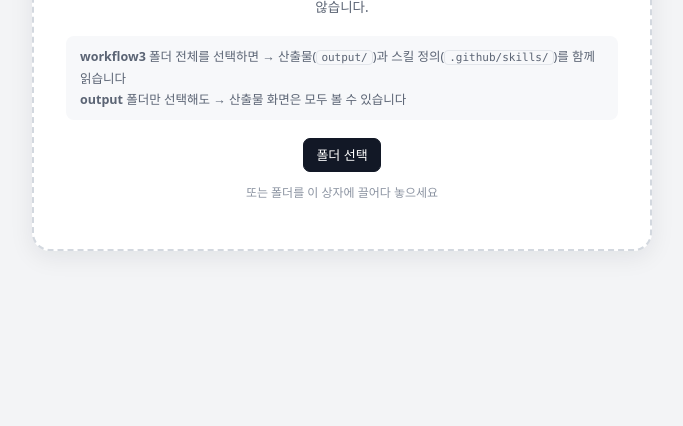
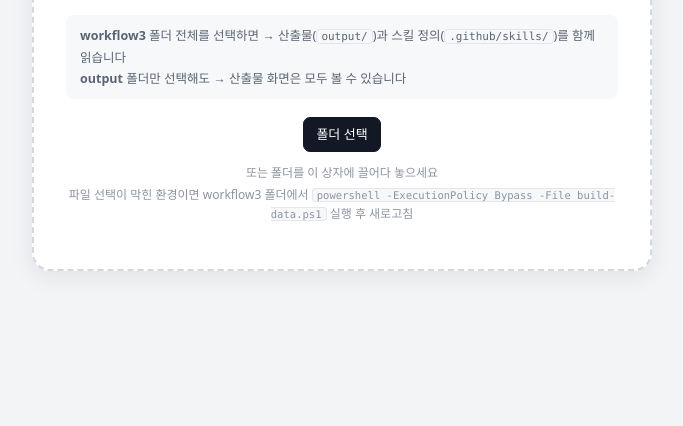
Before and after one commit to kingscom/workflow3, a plain HTML site: page docs/step1.html in a window 1280 px wide. Shown: the part 374-800 px from the top of the page, without its empty margins (298-981 px from the left). Drawn offline with Linux system fonts and the light colour scheme.

Commit message:
Load viewer data from a local bundle instead of a folder picker
Browser file pickers trigger the corporate DLP export policy. build-data.ps1 bundles output md and SKILL.md into docs/data.js (git-ignored), which the viewer loads via a script tag.

```diff
--- a/docs/common.js
+++ b/docs/common.js
@@ -691,6 +691,7 @@ const SHELL = `
     <div class="path"><b>workflow3</b> 폴더 전체를 선택하면 → 산출물(<code>output/</code>)과 스킬 정의(<code>.github/skills/</code>)를 함께 읽습니다<br><b>output</b> 폴더만 선택해도 → 산출물 화면은 모두 볼 수 있습니다</div>
     <div class="acts"><button class="btn primary" id="pickBtn" type="button">폴더 선택</button></div>
     <p style="margin-top:12px;font-size:12px;color:var(--faint)">또는 폴더를 이 상자에 끌어다 놓으세요</p>
+    <p style="font-size:12px;color:var(--faint)">파일 선택이 막힌 환경이면 workflow3 폴더에서 <code>powershell -ExecutionPolicy Bypass -File build-data.ps1</code> 실행 후 새로고침</p>
     <div class="err" id="err"></div>
   </div>
 </div>
@@ -720,7 +721,7 @@ PI.start = function(){
   document.body.insertAdjacentHTML('afterbegin', SHELL);
   applyTheme();
   $('#pickBtn').onclick = () => $('#dirInput').click();
-  $('#reloadBtn').onclick = () => $('#dirInput').click();
+  $('#reloadBtn').onclick = () => window.PI_DATA ? location.reload() : $('#dirInput').click();
   $('#dirInput').onchange = e => { if(e.target.files.length) acceptFiles([...e.target.files]); e.target.value = ''; };
   const drop = $('#drop');
   ['dragenter','dragover'].forEach(ev => drop.addEventListener(ev, e => { e.preventDefault(); drop.classList.add('over'); }));
@@ -733,6 +734,8 @@ PI.start = function(){
   });
   document.addEventListener('keydown', e => { if(e.key === 'Escape' && S.sel){ S.filter = null; select(null); } });
   window.addEventListener('hashchange', () => { readHash(); renderCanvas(); renderInsp(); });
+  // build-data.ps1 로 만든 docs/data.js 가 있으면 파일 선택 없이 바로 사용
+  if(window.PI_DATA && window.PI_DATA.files){ ingest(window.PI_DATA.files, window.PI_DATA.at); return; }
   const cached = loadCache();
   if(cached) ingest(cached.files, cached.at);
 };
--- a/docs/step1.html
+++ b/docs/step1.html
@@ -7,6 +7,7 @@
 <link rel="stylesheet" href="common.css">
 </head>
 <body data-stage="01">
+<script src="data.js"></script>
 <script src="common.js"></script>
 <script src="step1.js"></script>
 </body>
```
Also changed, not shown: docs/step2.html (+1 -0 lines), docs/step3.html (+1 -0 lines), docs/step4.html (+1 -0 lines), docs/step5.html (+1 -0 lines), skill-guide.html (+1 -0 lines), 2 other files.
